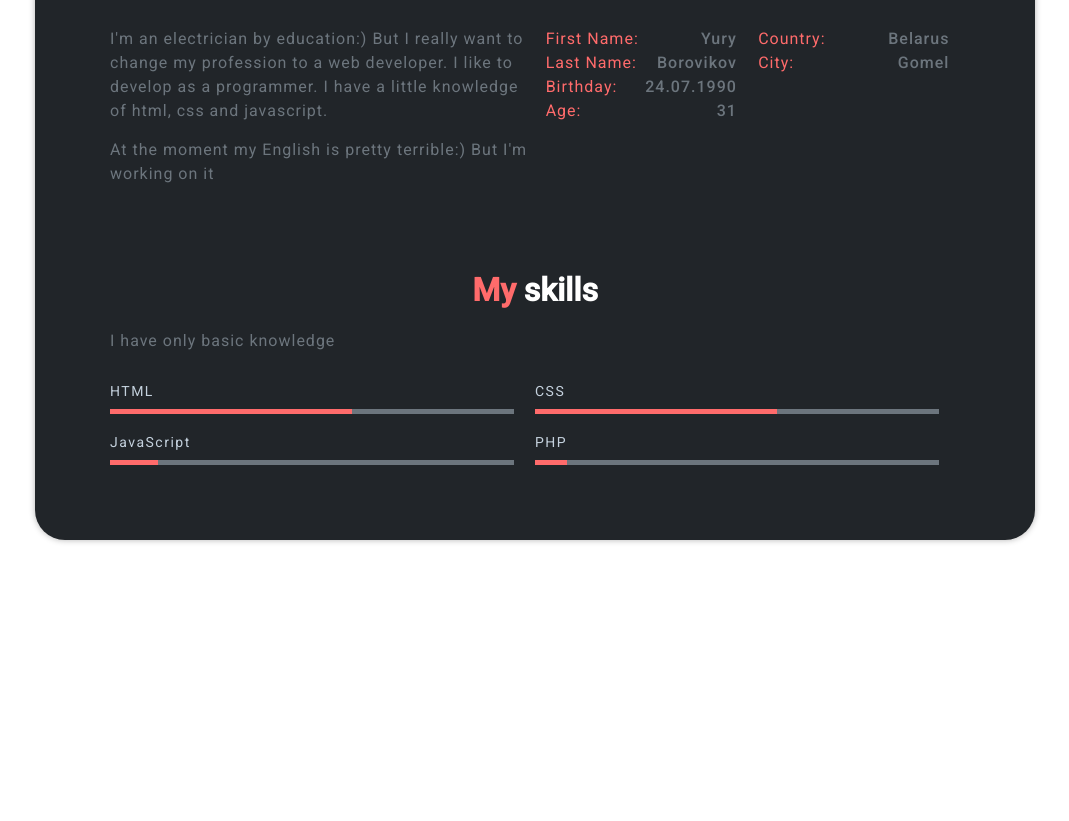
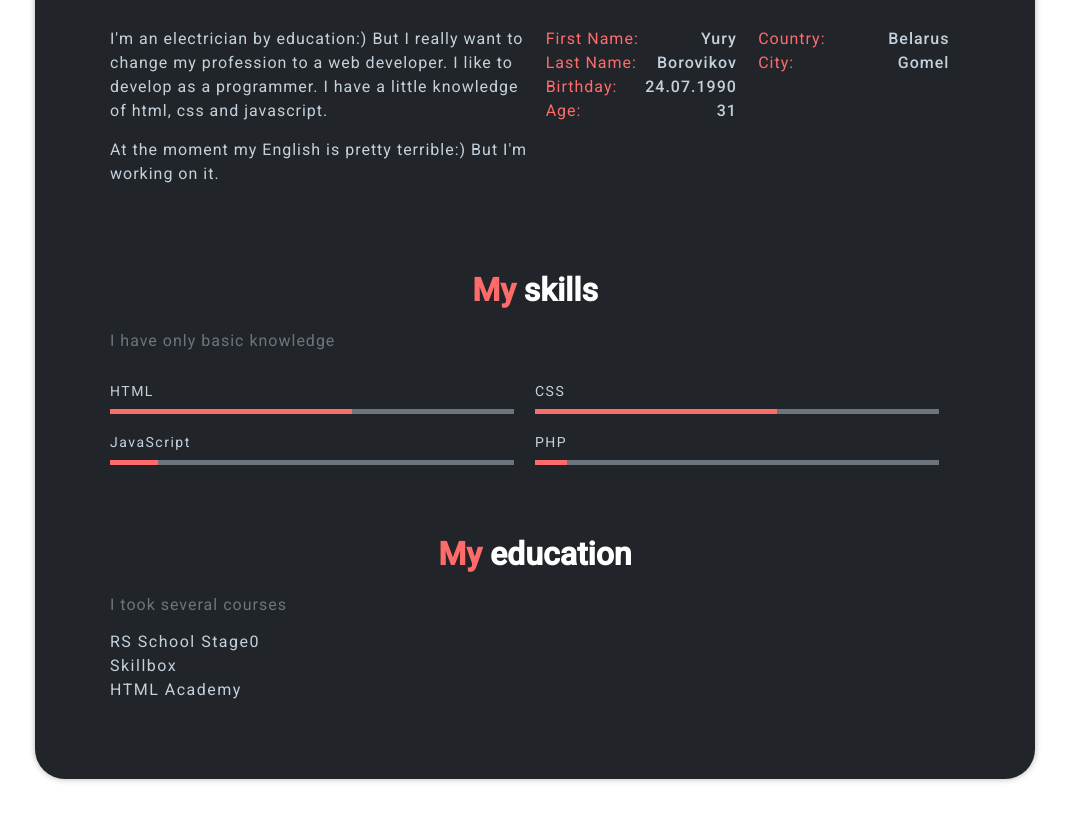
Before and after one commit to yurkab24/rsschool-cv, a plain HTML site: page index.html in a window 1280 px wide. Shown: the part 513-1334 px from the top of the page, without its empty margins (105-1174 px from the left). Before the commit the page ends 1098 px from the top, so only its background shows below. Drawn offline with Linux system fonts and the light colour scheme.

Commit message:
feat: add block education

```diff
--- a/index.html
+++ b/index.html
@@ -20,6 +20,8 @@
         <li class="menu__item"><a class="menu__link" href="#">About</a></li>
         <li class="menu__item"><a class="menu__link" href="#">Skils</a></li>
         <li class="menu__item"><a class="menu__link" href="#">Education</a></li>
+        <li class="menu__item"><a class="menu__link" href="#">Portfolio</a></li>
+        <li class="menu__item"><a class="menu__link" href="#">Сode examples</a></li>
       </ul>
     </nav>
     <section class="top">
@@ -61,7 +63,7 @@
           <div class="about__block">
             <p class="about__text">I'm an electrician by education:) But I really want to change my profession to a web
               developer. I like to develop as a programmer. I have a little knowledge of html, css and javascript.</p>
-            <p class="about__text">At the moment my English is pretty terrible:) But I'm working on it</p>
+            <p class="about__text">At the moment my English is pretty terrible:) But I'm working on it.</p>
           </div>
           <div class="about__block about__block--grid">
             <ul class="about__list">
@@ -106,6 +108,19 @@
       </div>
     </section>
 
+    <section class="education">
+      <div class="content">
+        <h2 class="title"><span class="title__color">My</span> education</h2>
+        <div class="education__content">
+          <h3 class="sub-title">I took several courses</h3>
+          <ul class="education__list">
+            <li class="education__item">RS School Stage0</li>
+            <li class="education__item">Skillbox</li>
+            <li class="education__item">HTML Academy</li>
+          </ul>
+        </div>
+      </div>
+    </section>
 
   </main>
 </body>
--- a/style.css
+++ b/style.css
@@ -207,7 +207,7 @@ body {
   line-height: 1.5;
   margin-bottom: 15px;
   letter-spacing: 1px;
-  color: var(--grey);
+  color: var(--dark-light);
 }
 
 .about__list {
@@ -226,7 +226,7 @@ body {
 }
 
 .about__item-color {
-  color: var(--grey);
+  color: var(--dark-light);
   font-weight: 500;
 }
 
@@ -313,3 +313,16 @@ body {
   border: 1px solid var(--primary);
   display: block;
 }
+
+.education {}
+.education__content {}
+.education__list {
+  padding: 0;
+  margin: 0;
+  list-style: none;
+}
+.education__item {
+  color: var(--dark-light);
+  letter-spacing: 1.5px;
+  margin: 5px 0;
+}
```
